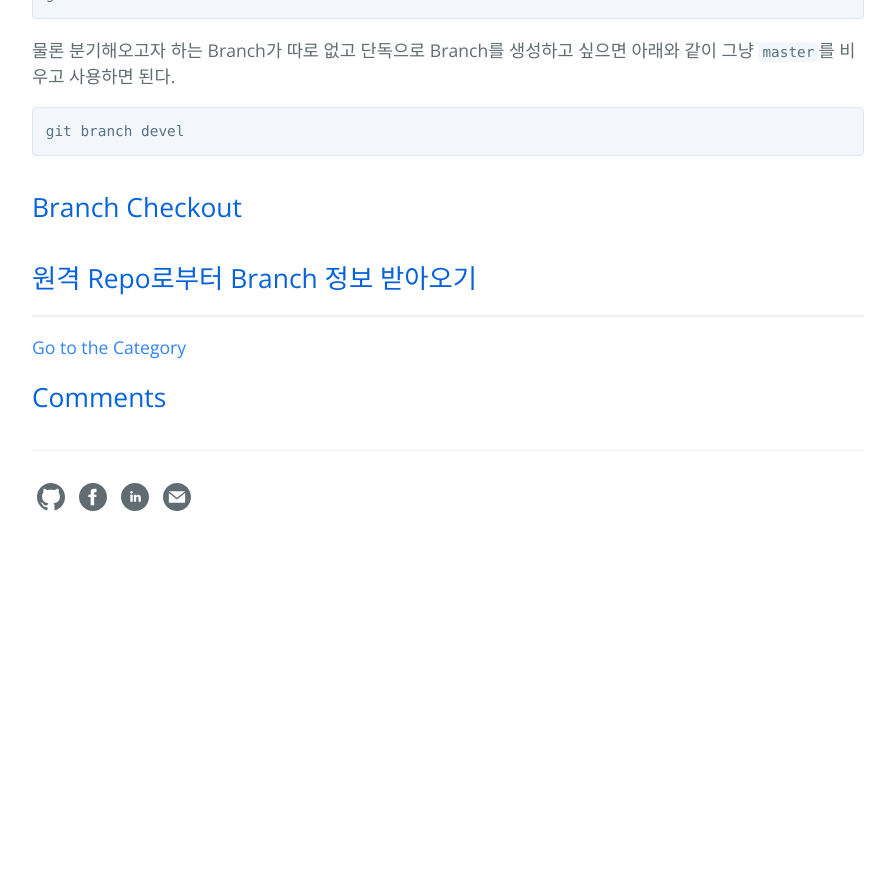
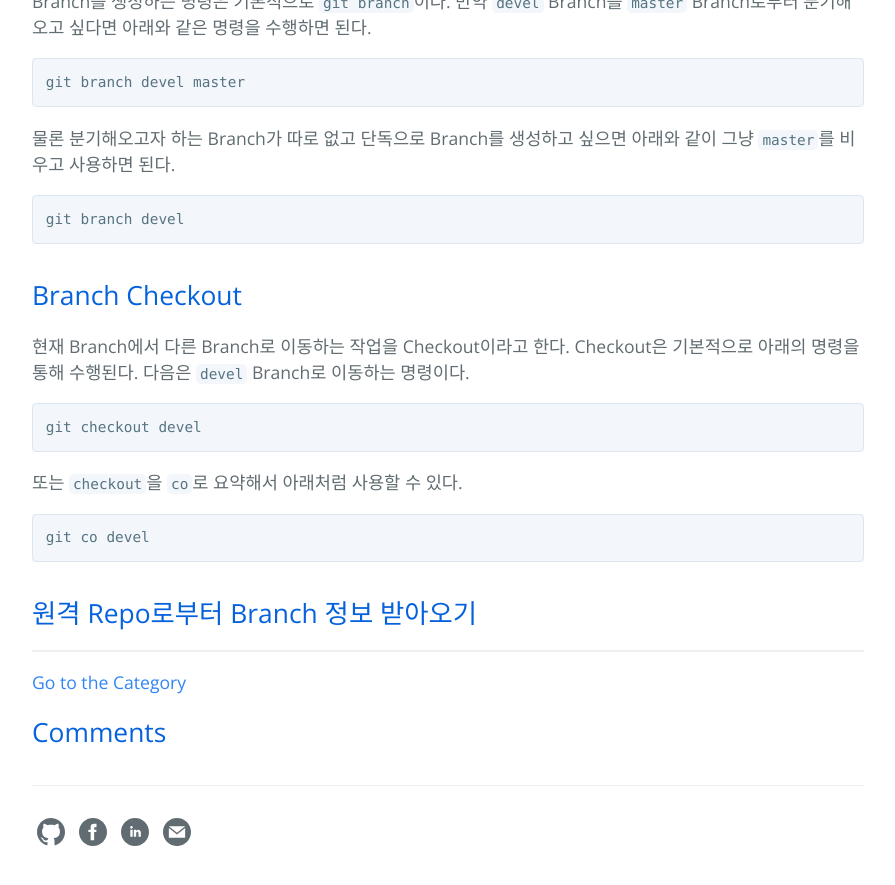
Before and after one commit to hcnoh/hcnoh.github.io, a Jekyll site: the page built from _posts/2019-01-12-git-branch.md, in a window 1280 px wide and 900 px high, scrolled down 1200 px. Shown: the top 885 px of the window, without its empty margins (192-1087 px from the left). Built offline with Jekyll 4.4.1, drawn with Linux system fonts in a browser that asks for light colours; comment, search, counter and statistics services are not loaded; before the commit the page ends 1765 px from its top, so only the background shows below that; some of the changed text lies outside the part shown.

Commit message:
Update and rename 2018-12-14-git-branch.md to 2019-01-12-git-branch.md

````diff
--- a/_posts/2018-12-14-git-branch.md
+++ b/_posts/2019-01-12-git-branch.md
@@ -11,10 +11,13 @@ tags:
 - linux
 image: /thumbnail-mobile.png
 author: "Hyungcheol Noh"
-permalink: /2018-12-14-git-branch
+permalink: /2019-01-12-git-branch
 ---
 
 Git의 기본적인 사용법에 관한 포스팅은 다음의 [링크](https://hcnoh.github.io/2018-08-20-git-basic-usage)를 참조하면 된다. 여기서는 Git의 Branch 기능에 대해서만 정리한다.
+
+이번 포스팅은 다음의 링크를 참고하여 작성하였다.
+- [링크1](https://mylko72.gitbooks.io/git/content/branch/checkout.html)
 
 ## Git에서 Branch란?
 흔히 알다시피 Git에서는 버전 관리를 위한 Branch라는 기능을 제공한다. 일단 Git Repo를 생성하면 Branch는 디폴트로 `master`로 설정이 되어있는 것을 확인할 수 있을 것이다. 이 `master` Branch는 가장 기본이 되는 최상위 Branch이며 개발자들은 이 Branch로부터 하위 Branch를 따서 작업을 하게 된다. 물론 `master` Branch도 특별한 기능이 있는 것은 아니고 다른 일반적인 Branch와 동일한 한 종류의 Branch이지만 디폴트로 생성되는 Branch의 이름이 `master`일 뿐이다.
@@ -35,5 +38,16 @@ git branch devel
 ```
 
 ## Branch Checkout
+현재 Branch에서 다른 Branch로 이동하는 작업을 Checkout이라고 한다. Checkout은 기본적으로 아래의 명령을 통해 수행된다. 다음은 `devel` Branch로 이동하는 명령이다.
+
+```bash
+git checkout devel
+```
+
+또는 `checkout`을 `co`로 요약해서 아래처럼 사용할 수 있다.
+
+```bash
+git co devel
+```
 
 ## 원격 Repo로부터 Branch 정보 받아오기
````
